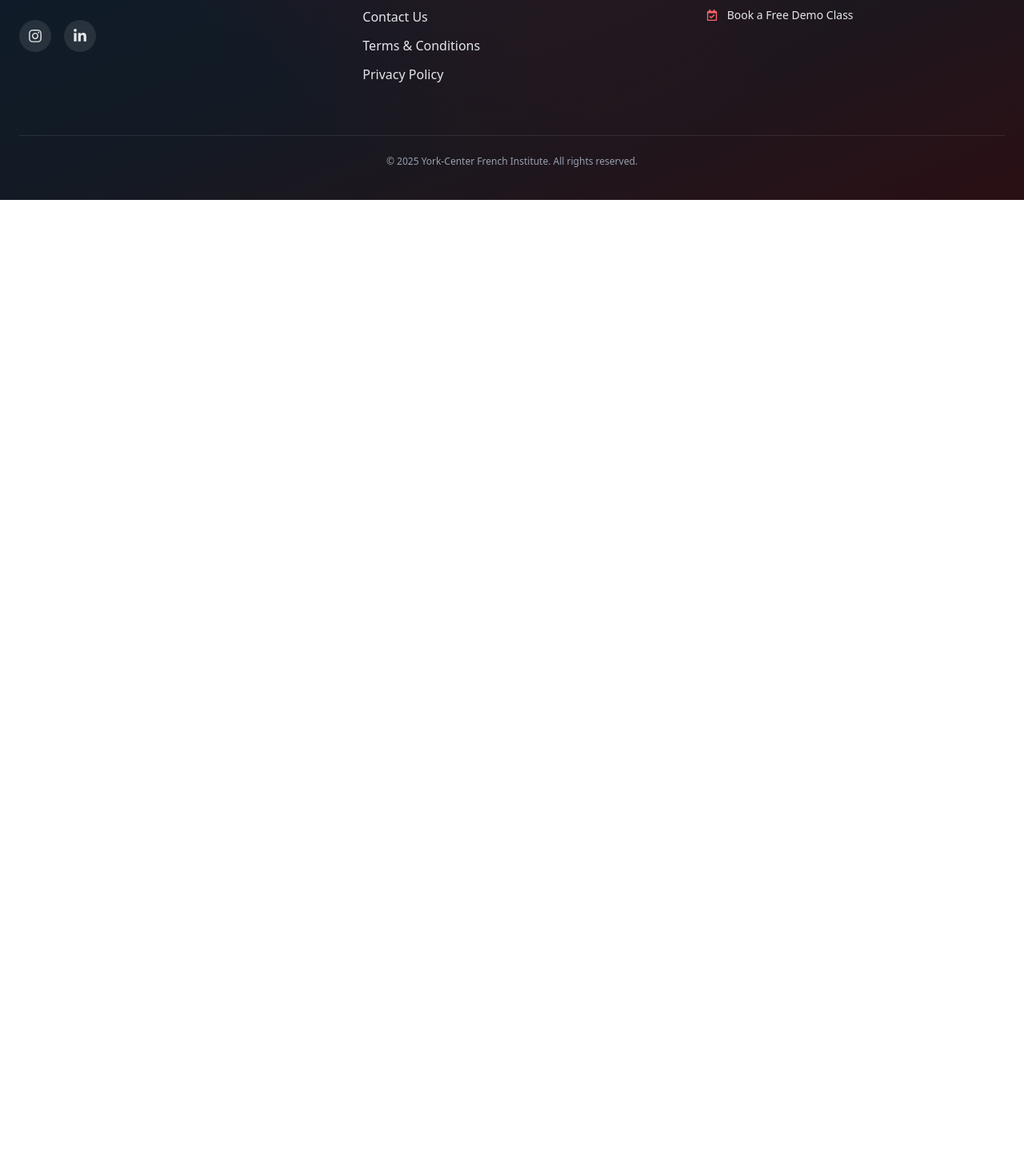
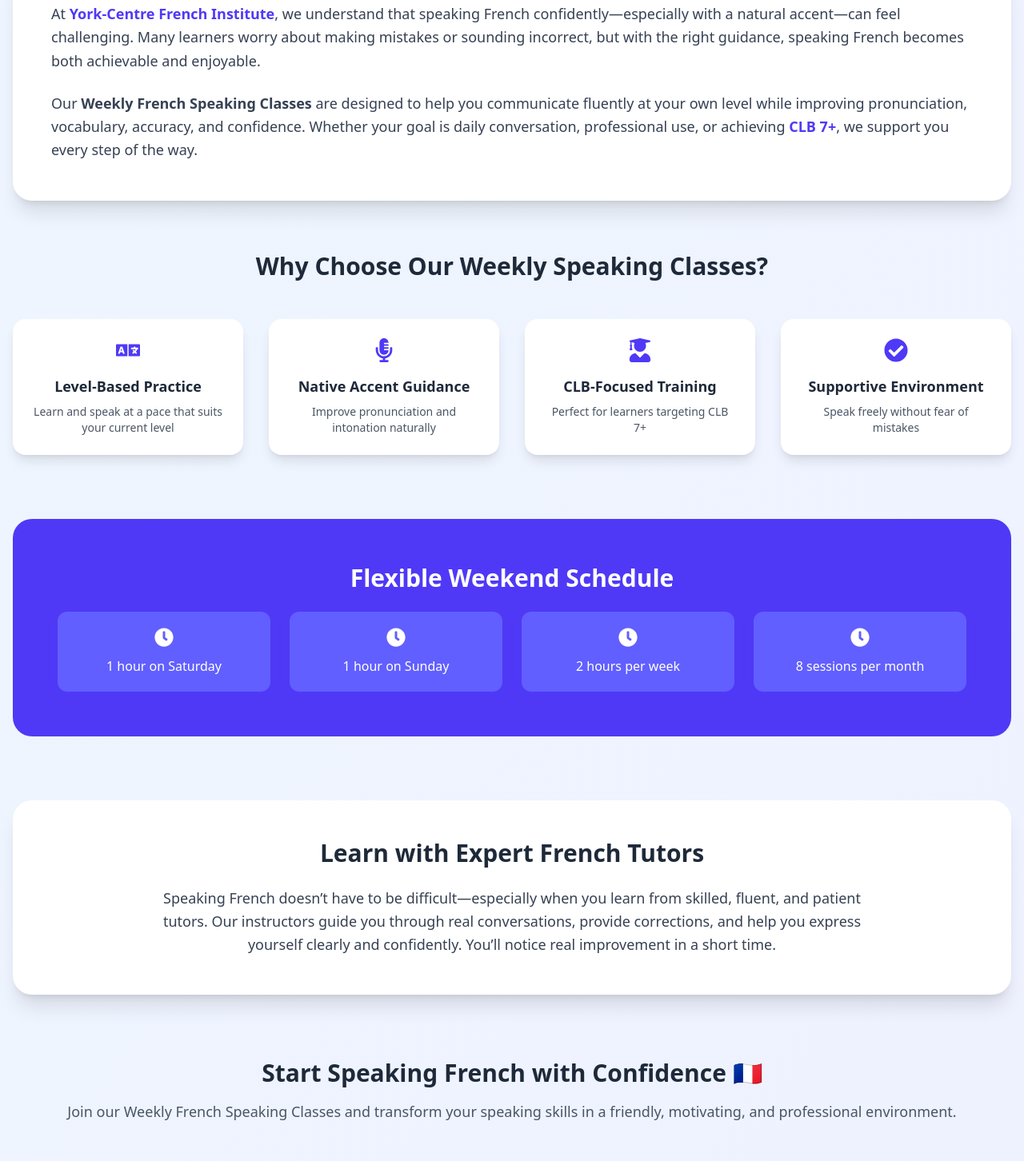
Before and after one commit to yorkcentrefrench-creator/yorkcentrefrench-frontend, a React (Vite) app: page /speaking in a window 1280 px wide. Shown: the part 378-1830 px from the top of the page at 80% size. Before the commit the page ends 800 px from the top, so only its background shows below. Built offline with nearby package versions, Linux system fonts and the light colour scheme.

Commit message:
add api and make speaking class page

```diff
--- a/src/App.jsx
+++ b/src/App.jsx
@@ -17,6 +17,7 @@ import Contact from "./pages/Contact";
 import FAQSection from "./component/FAQSection";
 import AboutUs from "./pages/About";
 import PaymentSuccess from "./pages/PaymentSuccess";
+import Speaking from "./pages/Speaking";
 
 function App() {
   return (
@@ -39,6 +40,7 @@ function App() {
         <Route path="/exam-preparation" element={<ExamPrep />} />
         {/* <Route path="/blog" element={<Blog />} /> */}
         <Route path="/contact" element={<Contact/>} />
+        <Route path="/speaking" element={<Speaking/>} />
         <Route path="/faq" element={<FAQSection/>} />
         <Route path="/about" element={<AboutUs/>} />
          <Route path="/payment-success" element={<PaymentSuccess />} />
--- a/src/component/Header.jsx
+++ b/src/component/Header.jsx
@@ -63,6 +63,8 @@ export default function Header() {
                   { path: "/professional", label: "PROFESSIONAL (B2)" },
                   { path: "/group-classes", label: "GROUP CLASSES" },
                   { path: "/private-tutoring", label: "PRIVATE TUTORING" },
+                  { path: "/speaking", label: "SPEAKING" },
+
                   // { path: "/professional-tef", label: "PROFESSIONAL (B2 + TEF)" },
                   { path: "/professional-tef", label: "TEF & DELF EXAM PREPARATION" },
                 ].map((item, index) => (
--- a/src/pages/CourseInfo.jsx
+++ b/src/pages/CourseInfo.jsx
@@ -199,6 +199,7 @@ const CourseInfo = () => {
       <PricingCard
         title="Group Classes"
         price="$270"
+        name= "group"
         duration="10–12 Months"
         features={[
           "20 Classes / Month",
@@ -210,6 +211,7 @@ const CourseInfo = () => {
 
       <PricingCard
         title="Individual"
+        name ="individual"
         price="$320"
         duration="8–10 Months"
         highlight
@@ -224,6 +226,7 @@ const CourseInfo = () => {
       <PricingCard
         title="Intensive 1:1"
         price="$430"
+        name="intensive"
         duration="6–8 Months"
         features={[
           "20 Classes / Month",
@@ -236,6 +239,7 @@ const CourseInfo = () => {
       <PricingCard
         title="Speaking Booster"
         price="$150"
+        name="speaking"
         duration="6–8 Months"
         features={[
           "8 Speaking Classes",
@@ -275,8 +279,7 @@ const CourseInfo = () => {
 /* ================= PRICING CARD ================= */
 
 
-const PricingCard = ({ title, price, duration, features, highlight }) => {
-
+const PricingCard = ({ title, price, duration, features, highlight,name }) => {
 const handleEnroll = async () => {
   try {
     const response = await fetch(
@@ -284,20 +287,23 @@ const PricingCard = ({ title, price, duration, features, highlight }) => {
       {
         method: "POST",
         headers: { "Content-Type": "application/json" },
-          body: JSON.stringify({ plan: title }),
+        body: JSON.stringify({ plan: name }),
       }
     );
 
     const data = await response.json();
-      if (!response.ok || !data.redirectUrl) {
+
+    if (!response.ok || !data.payment_url) {
       throw new Error(data.message || "Unable to redirect");
     }
 
-      window.location.href = data.redirectUrl;
+    // 🔐 Open in new tab with security
+    window.open(data.payment_url, "_blank", "noopener,noreferrer");
   } catch (error) {
     alert(error.message || "Something went wrong");
   }
 };
+
 
   return (
     <div
--- /dev/null
+++ b/src/pages/Speaking.jsx
@@ -0,0 +1,146 @@
+import React, { useEffect } from "react";
+import {
+  FaMicrophoneAlt,
+  FaClock,
+  FaUserGraduate,
+  FaCheckCircle,
+  FaLanguage,
+} from "react-icons/fa";
+
+const Speaking = () => {
+  useEffect(() => {
+    window.scrollTo(0, 0);
+  }, []);
+
+  return (
+    <section className="bg-gradient-to-br from-blue-50 to-indigo-50 py-20">
+      <div className="max-w-7xl mx-auto px-4">
+        {/* Header */}
+        <div className="text-center mb-16">
+          <h1 className="text-4xl md:text-5xl font-bold text-gray-800 mb-4">
+            Weekly Speaking Classes
+          </h1>
+          <p className="text-xl text-indigo-600 font-semibold">
+            Speak French with Confidence ✨
+          </p>
+        </div>
+
+        {/* Intro */}
+        <div className="bg-white rounded-3xl shadow-xl p-8 md:p-12 mb-16">
+          <p className="text-gray-700 leading-relaxed text-lg mb-6">
+            At <span className="font-semibold text-indigo-600">York-Centre French Institute</span>,
+            we understand that speaking French confidently—especially with a natural accent—can feel challenging.
+            Many learners worry about making mistakes or sounding incorrect, but with the right guidance,
+            speaking French becomes both achievable and enjoyable.
+          </p>
+
+          <p className="text-gray-700 leading-relaxed text-lg">
+            Our <span className="font-semibold">Weekly French Speaking Classes</span> are designed to help you
+            communicate fluently at your own level while improving pronunciation, vocabulary,
+            accuracy, and confidence. Whether your goal is daily conversation, professional use,
+            or achieving <span className="font-semibold text-indigo-600">CLB 7+</span>, we support you every step of the way.
+          </p>
+        </div>
+
+        {/* Why Choose */}
+        <div className="mb-20">
+          <h2 className="text-3xl font-bold text-center mb-12 text-gray-800">
+            Why Choose Our Weekly Speaking Classes?
+          </h2>
+
+          <div className="grid md:grid-cols-2 lg:grid-cols-4 gap-8">
+            {[
+              {
+                icon: <FaLanguage />,
+                title: "Level-Based Practice",
+                desc: "Learn and speak at a pace that suits your current level",
+              },
+              {
+                icon: <FaMicrophoneAlt />,
+                title: "Native Accent Guidance",
+                desc: "Improve pronunciation and intonation naturally",
+              },
+              {
+                icon: <FaUserGraduate />,
+                title: "CLB-Focused Training",
+                desc: "Perfect for learners targeting CLB 7+",
+              },
+              {
+                icon: <FaCheckCircle />,
+                title: "Supportive Environment",
+                desc: "Speak freely without fear of mistakes",
+              },
+            ].map((item, idx) => (
+              <div
+                key={idx}
+                className="bg-white rounded-2xl shadow-lg p-6 text-center hover:shadow-xl transition"
+              >
+                <div className="text-indigo-600 text-3xl mb-4 flex justify-center">
+                  {item.icon}
+                </div>
+                <h3 className="font-semibold text-lg mb-2 text-gray-800">
+                  {item.title}
+                </h3>
+                <p className="text-gray-600 text-sm">
+                  {item.desc}
+                </p>
+              </div>
+            ))}
+          </div>
+        </div>
+
+        {/* Schedule */}
+        <div className="bg-indigo-600 text-white rounded-3xl p-10 md:p-14 mb-20">
+          <h2 className="text-3xl font-bold mb-6 text-center">
+            Flexible Weekend Schedule
+          </h2>
+
+          <div className="grid md:grid-cols-4 gap-6 text-center">
+            {[
+              "1 hour on Saturday",
+              "1 hour on Sunday",
+              "2 hours per week",
+              "8 sessions per month",
+            ].map((text, idx) => (
+              <div key={idx} className="bg-indigo-500 rounded-xl p-5">
+                <FaClock className="mx-auto text-2xl mb-3" />
+                <p className="font-medium">{text}</p>
+              </div>
+            ))}
+          </div>
+        </div>
+
+        {/* Tutors */}
+        <div className="bg-white rounded-3xl shadow-xl p-8 md:p-12 mb-20">
+          <h2 className="text-3xl font-bold mb-6 text-gray-800 text-center">
+            Learn with Expert French Tutors
+          </h2>
+
+          <p className="text-gray-700 leading-relaxed text-lg text-center max-w-4xl mx-auto">
+            Speaking French doesn’t have to be difficult—especially when you learn from skilled,
+            fluent, and patient tutors. Our instructors guide you through real conversations,
+            provide corrections, and help you express yourself clearly and confidently.
+            You’ll notice real improvement in a short time.
+          </p>
+        </div>
+
+        {/* CTA */}
+        <div className="text-center">
+          <h2 className="text-3xl font-bold mb-4 text-gray-800">
+            Start Speaking French with Confidence 🇫🇷
+          </h2>
+          <p className="text-gray-600 mb-8 text-lg">
+            Join our Weekly French Speaking Classes and transform your speaking skills
+            in a friendly, motivating, and professional environment.
+          </p>
+
+          {/* <button className="bg-indigo-600 hover:bg-indigo-700 text-white px-10 py-4 rounded-full font-semibold text-lg shadow-lg transition">
+            Enroll Today
+          </button> */}
+        </div>
+      </div>
+    </section>
+  );
+};
+
+export default Speaking;
```
Lines whose indentation alone changed are shown as unchanged.
